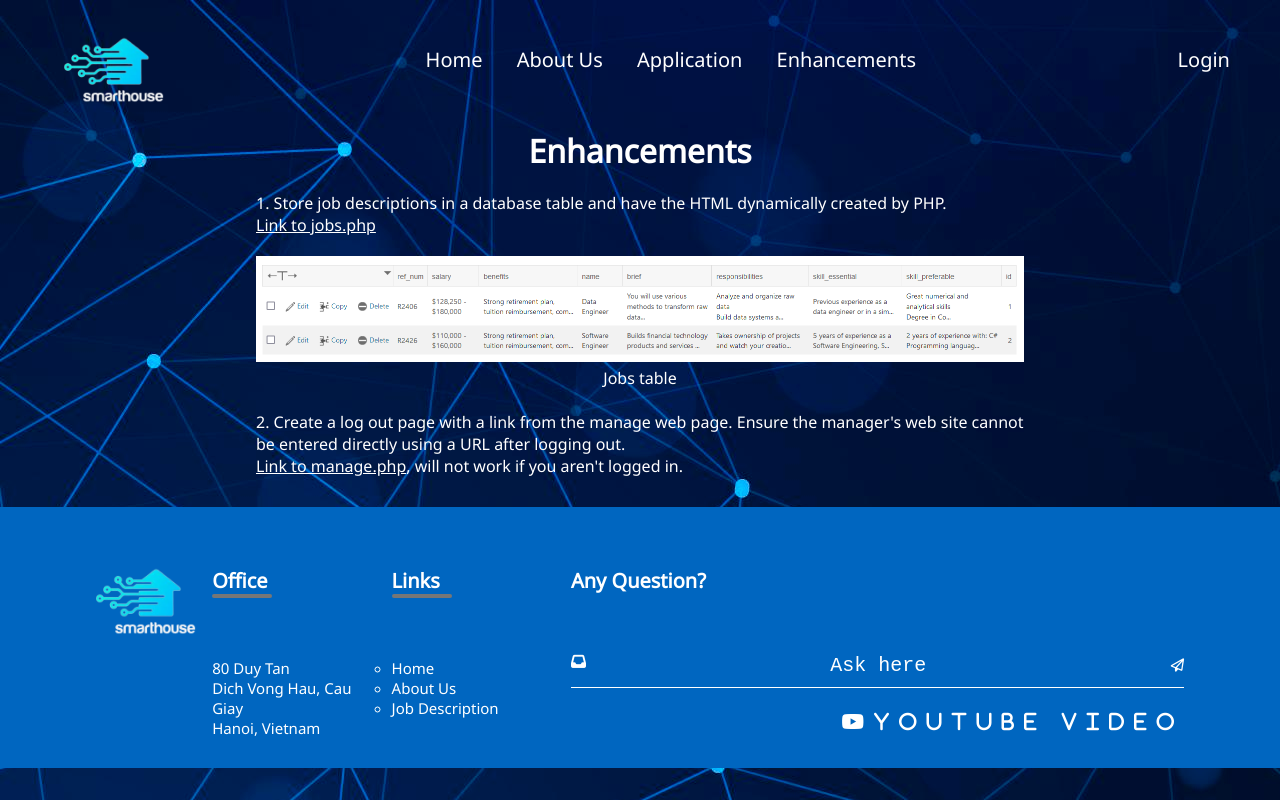
After one commit to Minhle1212/COS10026-assignment-2, a PHP site: page /html/phpenhancements.php in a window 1280 px wide. The commit adds this page. Run offline with PHP 8.4, Linux system fonts and the light colour scheme; some libraries are stand-ins or nearby versions.

Commit message:
enhancement page

```diff
--- /dev/null
+++ b/html/phpenhancements.php
@@ -0,0 +1,37 @@
+<!DOCTYPE html>
+<html lang='en'>
+    <head>
+        <meta charset="UTF-8">
+        <meta name="viewport" content="width=device-width, initial-scale=1.0">
+        <link rel="stylesheet" href="../style/index.css">
+        <link rel="preconnect" href="https://fonts.googleapis.com">
+        <link rel="preconnect" href="https://fonts.gstatic.com" crossorigin>
+        <script src="https://kit.fontawesome.com/142309adca.js" crossorigin="anonymous"></script>
+        <link href="https://fonts.googleapis.com/css2?family=Noto+Sans&family=Open+Sans:wght@600&family=Poppins:ital,wght@0,200;0,300;0,400;0,500;0,600;0,700;0,800;0,900;1,100;1,200;1,300;1,400;1,500;1,600;1,700;1,800;1,900&display=swap" rel="stylesheet">
+        <title>Document</title>
+    </head>
+
+    <body>
+        <?php
+            include ("../include/header.inc");
+        ?>
+        <div class="enhancements_page">
+            <h1>Enhancements</h1>
+            <div class='enhancements'>
+                <p>1. Store job descriptions in a database table and have the HTML dynamically created by PHP.<br>
+                    <a href='jobs.php'>Link to jobs.php</a>
+                </p>
+                <figure>
+                    <img src='../images/enhancement1.png'>
+                    <figcaption>Jobs table</figcaption>
+                </figure><br>
+                <p>2. Create a log out page with a link from the manage web page. Ensure the manager's web site cannot be entered directly using a URL after logging out.<br>
+                    <a href=manage.php>Link to manage.php</a>, will not work if you aren't logged in.
+                </p>
+            </div>
+        </div>
+        <?php
+            include '../include/footer.inc'
+        ?>
+    </body>
+</html>
--- a/include/header.inc
+++ b/include/header.inc
@@ -4,6 +4,7 @@
         <a href="./index.php">Home</a>
         <a href="./about.php">About Us</a>
         <a href="./jobs.php">Application</a>
+        <a href="./phpenhancements.php">Enhancements</a>
     </nav>
     <div class="login">
         <a href="login.php">Login</a>
--- a/style/index.css
+++ b/style/index.css
@@ -580,6 +580,35 @@ form button{
 .logout:hover{
     color: #f74f10;
     transition: 1s;
+}
+
+/* Enhancements page */
+.enhancements_page{
+    text-align: center;
+    color: white;
+    margin: 20px 20% 0px 20%;
+}
+
+.enhancements{
+    text-align: left;
+    margin-top: 20px;
+}
+
+.enhancements a{
+    color: white;
+}
+
+.enhancements a:hover{
+    color: #f74f10;
+}
+
+.enhancements img{
+    width: 100%;
+    margin-top: 20px;
+}
+
+.enhancements figcaption{
+    text-align: center;
 }
 
 @keyframes animate{
```
Also changed, not shown: images/enhancement1.png (added).
